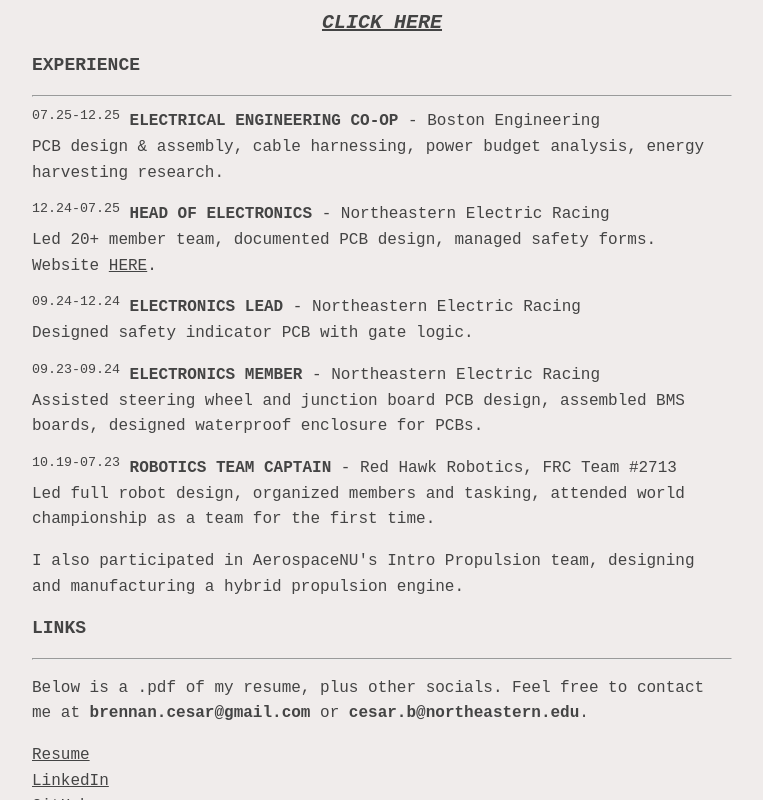
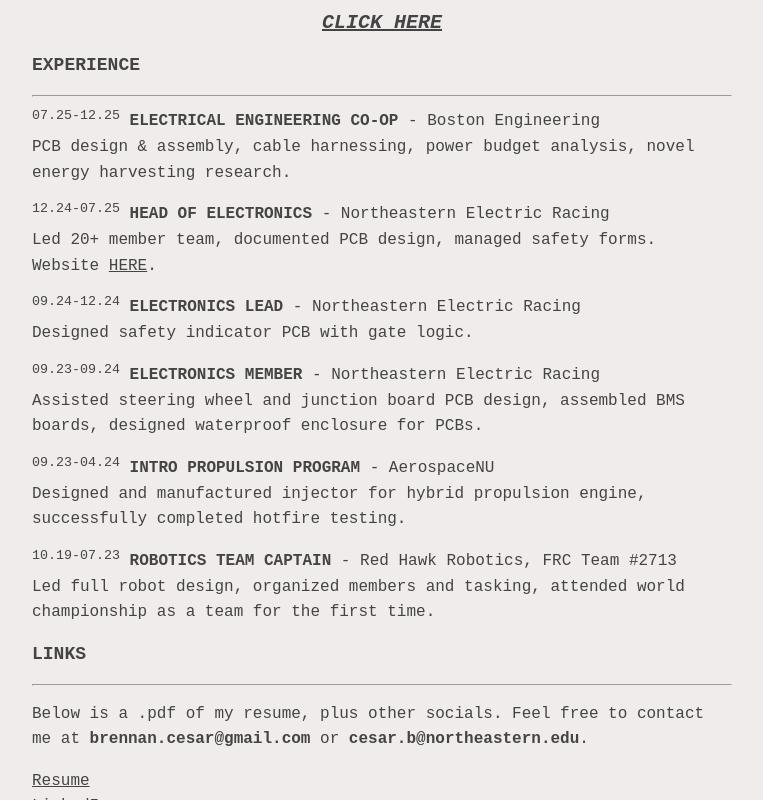
Before and after one commit to brennan-cesar/brennan-cesar.github.io, a plain HTML site: page index.html in a window 1280 px wide. Shown: the part 459-1259 px from the top of the page, without its empty margins (258-1021 px from the left). Drawn offline with Linux system fonts and the light colour scheme.

Commit message:
small update to wording on main page

```diff
--- a/index.html
+++ b/index.html
@@ -29,7 +29,7 @@
         <li>
             <sup>07.25-12.25</sup>
             <b>ELECTRICAL ENGINEERING CO-OP</b> - Boston Engineering
-            <p class="exp-gap">PCB design & assembly, cable harnessing, power budget analysis, energy harvesting research.</p>
+            <p class="exp-gap">PCB design & assembly, cable harnessing, power budget analysis, novel energy harvesting research.</p>
         </li>
         <li>
             <sup>12.24-07.25</sup>
@@ -47,12 +47,16 @@
             <p class="exp-gap">Assisted steering wheel and junction board PCB design, assembled BMS boards, designed waterproof enclosure for PCBs.</p>
         </li>
         <li>
+            <sup>09.23-04.24</sup>
+            <b>INTRO PROPULSION PROGRAM</b> - AerospaceNU
+            <p class="exp-gap">Designed and manufactured injector for hybrid propulsion engine, successfully completed hotfire testing.</p>
+        </li>
+        <li>
             <sup>10.19-07.23</sup>
             <b>ROBOTICS TEAM CAPTAIN</b> - Red Hawk Robotics, FRC Team #2713
             <p class="exp-gap">Led full robot design, organized members and tasking, attended world championship as a team for the first time.</p>
         </li>
     </ul>
-    <p>I also participated in AerospaceNU's Intro Propulsion team, designing and manufacturing a hybrid propulsion engine.</p>
     <h3>LINKS</h3>
     <hr>
     <p>Below is a .pdf of my resume, plus other socials. Feel free to contact me at
```
